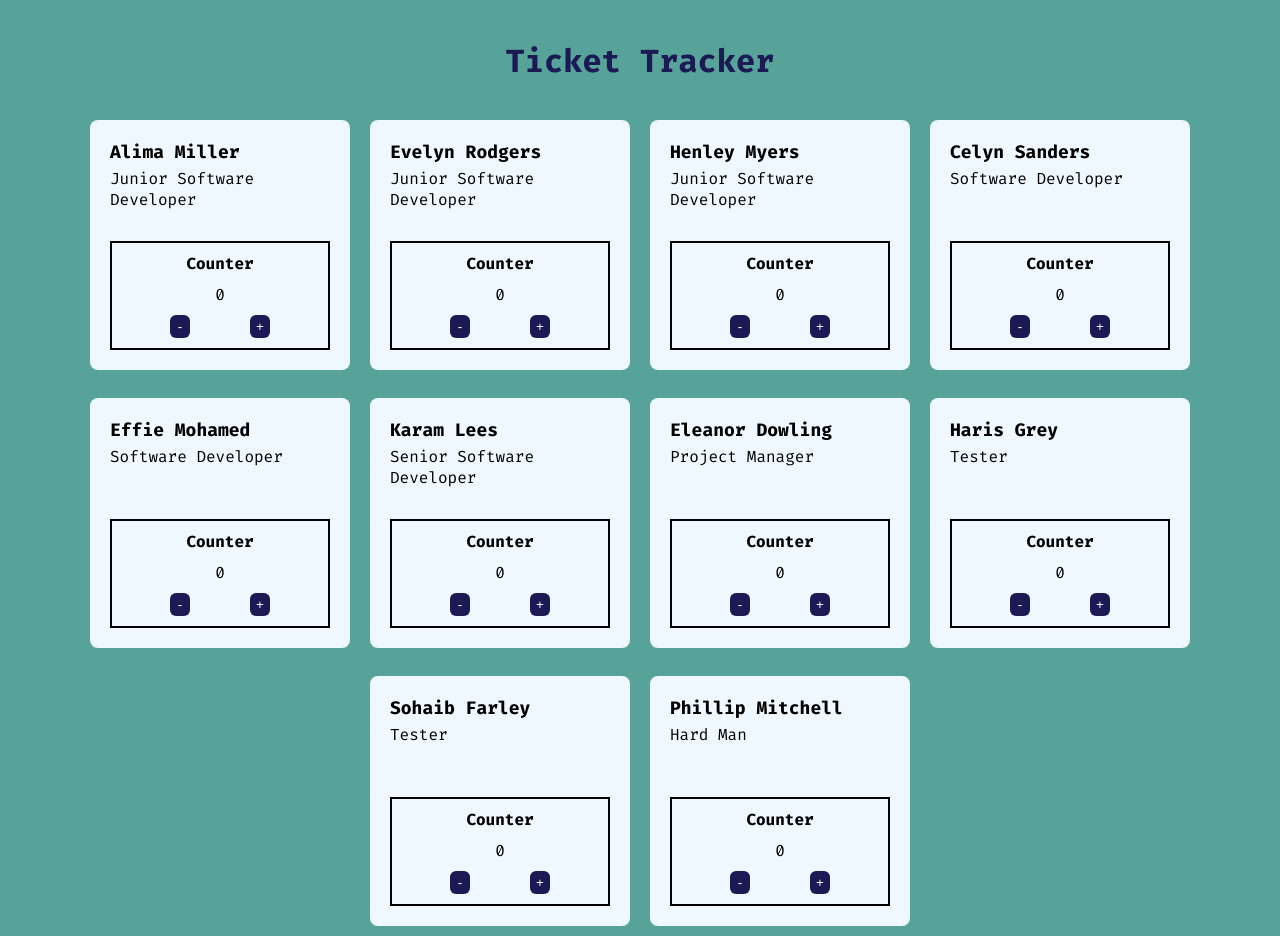
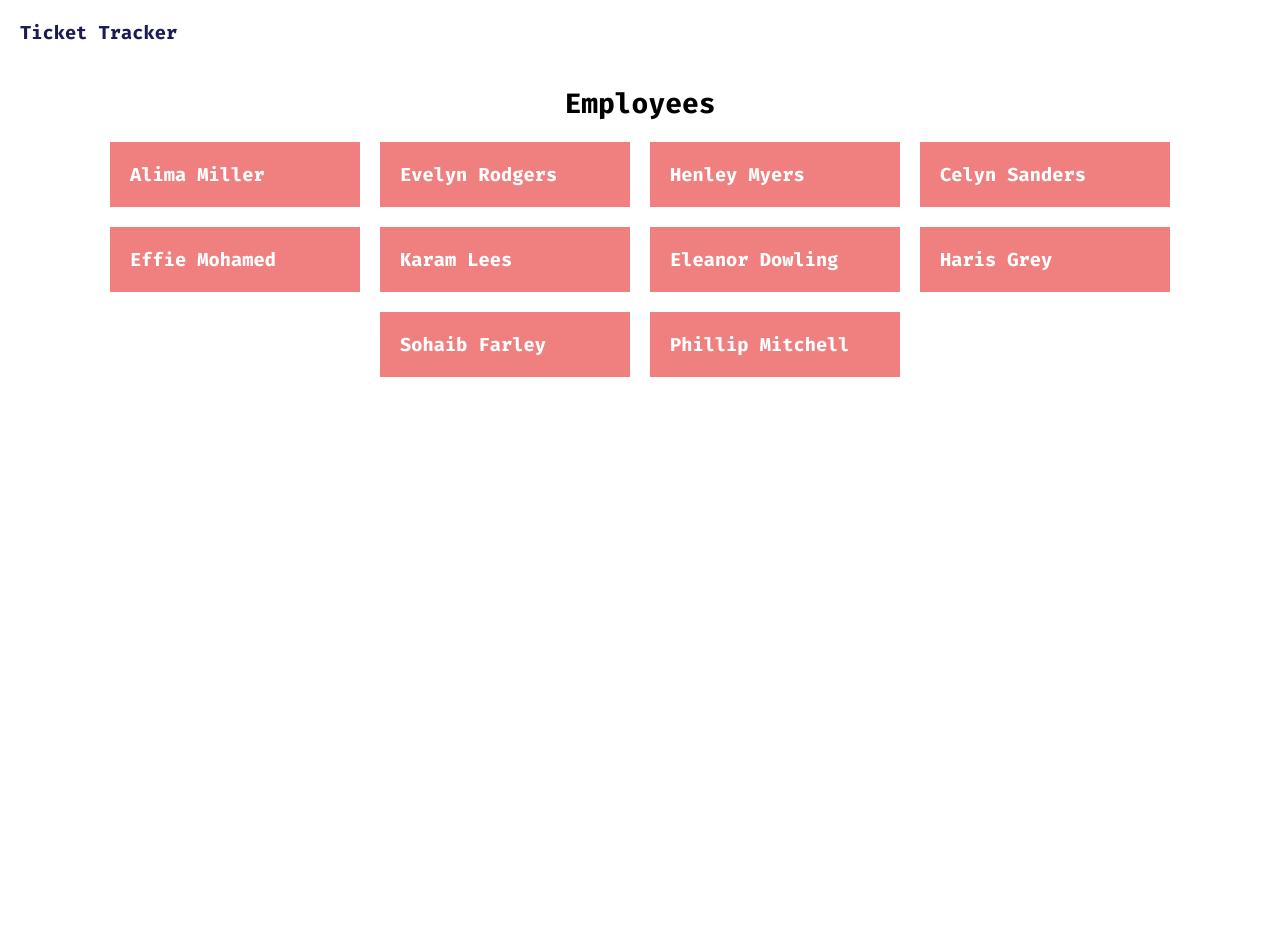
Before and after one commit to samuelmbp/ticket-tracker, a React (Vite) app: page / in a window 1280 px wide. After the commit the page ends 800 px from the top, so only its background shows below. Built offline with nearby package versions, Linux system fonts and the light colour scheme.

Commit message:
Display employee names on the home page

```diff
--- a/src/App.scss
+++ b/src/App.scss
@@ -1,6 +1,4 @@
 .logo {
-    text-align: center;
     color: #1b1a55;
-    margin-top: 20px;
     padding: 20px;
 }
--- a/src/App.tsx
+++ b/src/App.tsx
@@ -1,12 +1,14 @@
 import "./App.scss";
-import Employee from "./components/Employee/Employee";
+import Home from "./components/Home/Home";
+// import Employee from "./components/Employee/Employee";
 import { team } from "./data/teamData";
 
 function App() {
     return (
         <>
-            <h1 className="logo">Ticket Tracker</h1>
-            <Employee team={team} />
+            <h3 className="logo">Ticket Tracker</h3>
+            {/* <Employee team={team} /> */}
+            <Home team={team} />
         </>
     );
 }
--- a/src/components/Card/Card.tsx
+++ b/src/components/Card/Card.tsx
@@ -1,23 +1,29 @@
-import Counter from "../Counter/Counter";
-import "./Card.scss";
+// import Counter from "../Counter/Counter";
+// import "./Card.scss";
 
-type CardProps = {
-    name: string;
-    role: string;
-};
+// type CardProps = {
+//     name: string;
+//     role?: string;
+//     profile?: {
+//         experience?: string;
+//         department?: string;
+//         techstack?: string[];
+//         profilePicture?: string;
+//     };
+// };
 
-const Card = ({ name, role }: CardProps) => {
-    return (
-        <div className="card-container">
-            <div className="card-container__content">
-                <div>
-                    <h1 className="card-container__heading">{name}</h1>
-                    <p className="card-container__role">{role}</p>
-                </div>
-                <Counter />
-            </div>
-        </div>
-    );
-};
+// const Card = ({ name, role }: CardProps) => {
+//     return (
+//         <div className="card-container">
+//             <div className="card-container__content">
+//                 <div>
+//                     <h1 className="card-container__heading">{name}</h1>
+//                     <p className="card-container__role">{role}</p>
+//                 </div>
+//                 <Counter />
+//             </div>
+//         </div>
+//     );
+// };
 
-export default Card;
+// export default Card;
--- a/src/components/Employee/Employee.tsx
+++ b/src/components/Employee/Employee.tsx
@@ -1,19 +1,19 @@
-import "./Employee.scss";
-import { Team } from "../../types/team";
-import Card from "../Card/Card";
+// import "./Employee.scss";
+// import { Team } from "../../types/team";
+// // import Card from "../Card/Card";
 
-type EmployeeProps = {
-    team: Team[];
-};
+// type EmployeeProps = {
+//     team: Team[];
+// };
 
-const Employee = ({ team }: EmployeeProps) => {
-    return (
-        <div className="employee-container">
-            {team.map((member) => (
-                <Card key={member.id} name={member.name} role={member.role} />
-            ))}
-        </div>
-    );
-};
+// const Employee = ({ team }: EmployeeProps) => {
+//     return (
+//         <div className="employee-container">
+//             {/* {team.map((member) => (
+//                 // <Card key={member.id} name={member.name} role={member.role} />
+//             ))} */}
+//         </div>
+//     );
+// };
 
-export default Employee;
+// export default Employee;
--- a/src/components/Home/Home.scss
+++ b/src/components/Home/Home.scss
@@ -0,0 +1,22 @@
+.home-section {
+    .home-heading {
+        text-align: center;
+        margin: 20px auto;
+        font-size: 28px;
+    }
+
+    .home-container {
+        display: flex;
+        justify-content: center;
+        align-items: center;
+        flex-wrap: wrap;
+        gap: 20px;
+
+        .home__employee-name {
+            background-color: lightcoral;
+            padding: 20px;
+            width: 250px;
+            color: white;
+        }
+    }
+}
--- a/src/components/Home/Home.tsx
+++ b/src/components/Home/Home.tsx
@@ -1,5 +1,21 @@
-const Home = () => {
-    return <div>Home</div>;
+import { Team } from "../../types/team";
+import "./Home.scss";
+
+type HomeProps = {
+    team: Team[];
+};
+
+const Home = ({ team }: HomeProps) => {
+    return (
+        <section className="home-section">
+            <h1 className="home-heading">Employees</h1>
+            <div className="home-container">
+                {team.map((employee) => (
+                    <h3 className="home__employee-name">{employee.name}</h3>
+                ))}
+            </div>
+        </section>
+    );
 };
 
 export default Home;
--- a/src/data/teamData.tsx
+++ b/src/data/teamData.tsx
@@ -1,4 +1,6 @@
-export const team = [
+import { Team } from "../types/team";
+
+export const team: Team[] = [
     {
         id: 1,
         name: "Alima Miller",
--- a/src/main.scss
+++ b/src/main.scss
@@ -8,5 +8,5 @@
 
 body {
     font-family: "Fira Code", monospace;
-    background-color: #58a399;
+    // background-color: #58a399;
 }
```
Also changed, not shown: src/types/team.tsx (+7 -1 lines).
